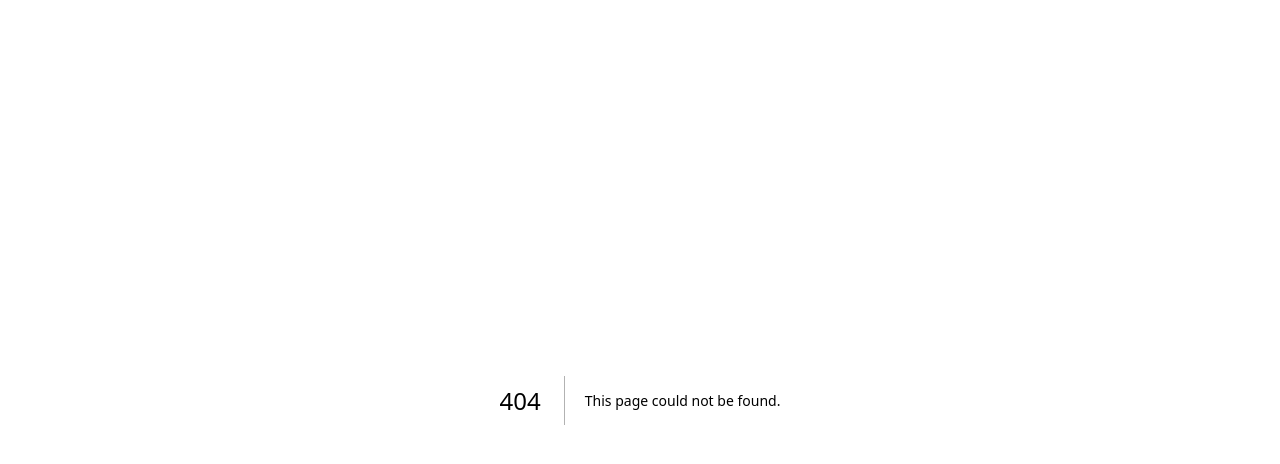
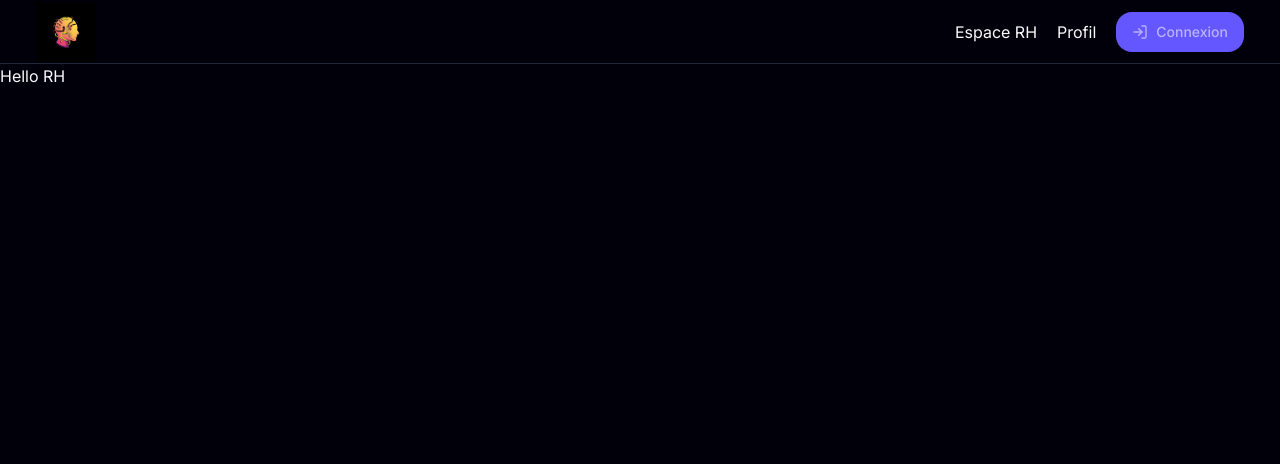
Before and after one commit to Tommm77/RHAI, a Next.js app in the folder front/: page /RH in a window 1280 px wide. Before the commit this address had no page. Shown: the top 464 px of the page. Built offline with nearby package versions, Linux system fonts and the light colour scheme.

Commit message:
fix navbar + add router

```diff
--- /dev/null
+++ b/front/app/Profile/page.tsx
@@ -0,0 +1,10 @@
+import {Navbar} from "@/components/HomePage/components/Navbar";
+
+export default function ProfilePage ()  {
+    return (
+        <div className="h-full w-full">
+            <Navbar />
+            <h1>Hello Profile</h1>
+        </div>
+    );
+}
--- /dev/null
+++ b/front/app/RH/page.tsx
@@ -0,0 +1,10 @@
+import {Navbar} from "@/components/HomePage/components/Navbar";
+
+export default function RHPage (){
+    return (
+        <div className="h-full w-full">
+            <Navbar />
+            <h1>Hello RH</h1>
+        </div>
+    );
+}
--- a/front/components/AnalizingPage/AnalizingPage.tsx
+++ /dev/null
@@ -1,10 +0,0 @@
-import { Navbar } from "../HomePage/components/Navbar";
-
-export const AnalizingPage = () => {
-    return (
-        <div className="h-full w-full">
-            <Navbar />
-
-        </div>
-    );
-}
--- a/front/components/HomePage/components/Navbar.tsx
+++ b/front/components/HomePage/components/Navbar.tsx
@@ -1,45 +1,35 @@
 "use client";
 import Image from "next/image";
 import { LoginModal } from "./LoginModal";
-import {Button} from "@/components/ui/button";
-import { useRouter } from "next/navigation";
+import Link from "next/link";
 
 
 export const Navbar = () => {
-    const router = useRouter();
-
-    const goToRH = () => {
-        //router.push("/AnalizingPage/");
-    };
-
-      const goToProfil = () => {
-        //router.push("/about");
-    };
-
     return (
         <div className="h-16 w-full border-b">
-            <div className="flex justify-between items-center h-full px-4">
+            <div className="flex items-center justify-between h-full px-4">
+                <Link href="/" className="flex space-x-5 items-center ml-5">
+                    <Image src="/assets/logo2.png" width="60" height="60" alt="logo"/>
+                </Link>
+                <div className="flex">
+
                 <div className="flex space-x-5 items-center ml-5">
-                    <Image src="/assets/logo2.png" width="60" height="60" alt="logo"/>
+                    <Link href="/RH" className="rounded-2xl">
+                      <p>Espace RH</p>
+                    </Link>
                 </div>
 
                 <div className="flex space-x-5 items-center ml-5">
-                    <Button onClick={goToRH} className="rounded-2xl">
-                      <p>Espace RH</p>
-                    </Button>
+                    <Link href="/Profile" className="rounded-2xl">
+                      <p>Profil</p>
+                    </Link>
                 </div>
 
-                <div className="flex space-x-5 items-center ml-5">
-                    <Button className="rounded-2xl">
-                      <p>Profil</p>
-                    </Button>
+                <div className="flex gap-4 mr-5 ml-5">
+                    <LoginModal/>
                 </div>
-
-                <div className="flex gap-4 mr-5">
-                    <LoginModal/>
                 </div>
             </div>
         </div>
     );
-
 }
```
